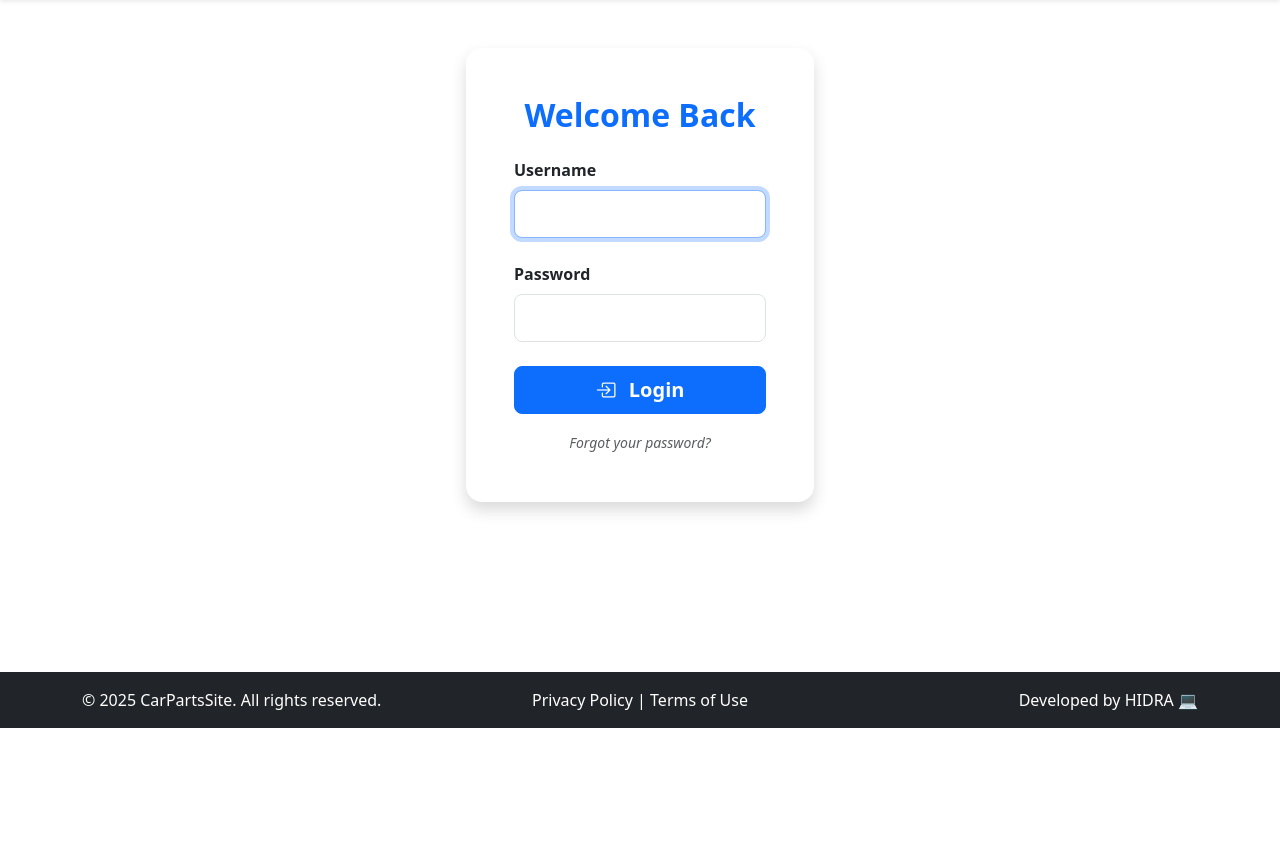
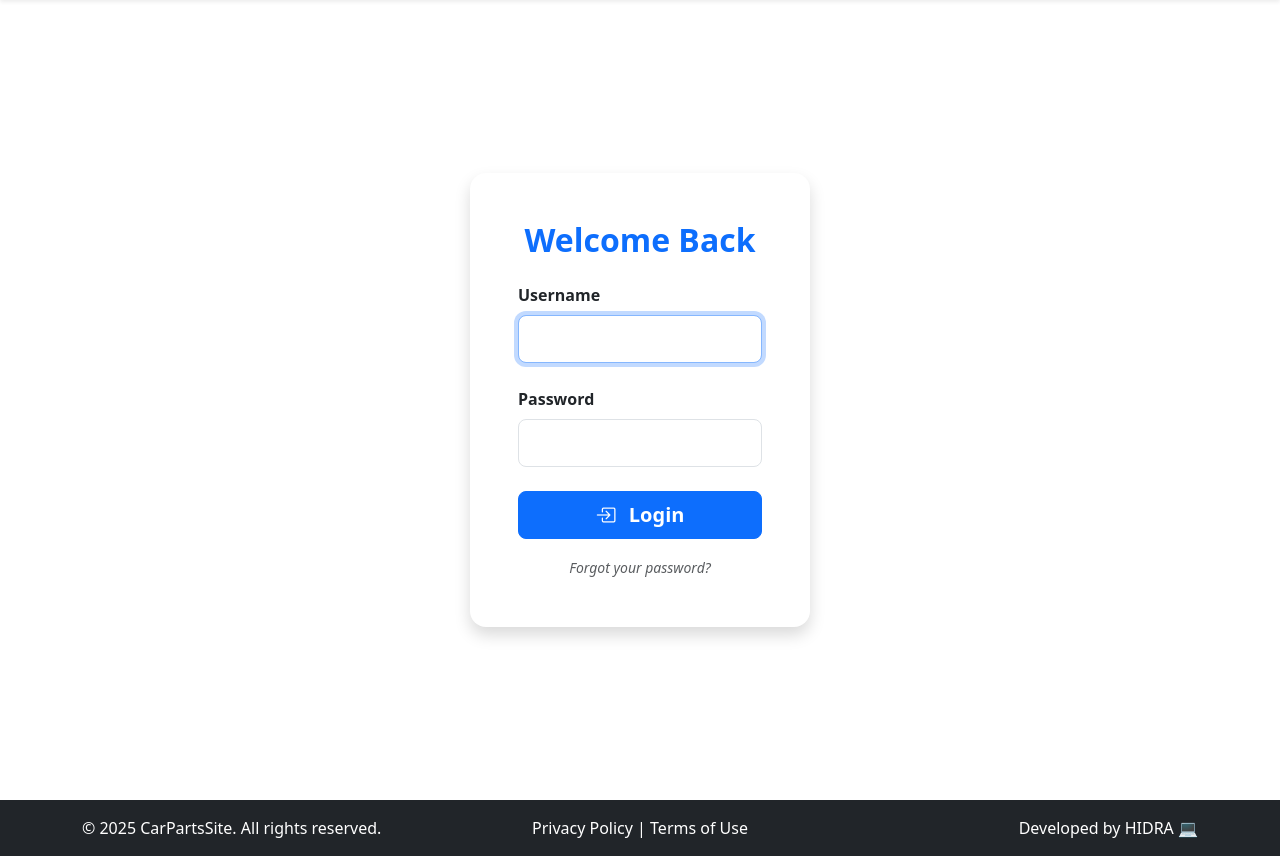
Before and after one commit to hidravneno/CarPartsSitee, a Django app: page /accounts/login/ in a window 1280 px wide. Shown: the part 72-928 px from the top of the page. Before the commit the page ends 800 px from the top, so only its background shows below. Run offline with Django 5.2, Linux system fonts and the light colour scheme; some libraries are stand-ins or nearby versions.

Commit message:
center the login

```diff
--- a/templates/accounts/login.html
+++ b/templates/accounts/login.html
@@ -2,8 +2,8 @@
 {% load widget_tweaks %}
 
 {% block content %}
-  <div class="container mt-5">
-    <div class="row justify-content-center">
+  <div class="container min-vh-100 d-flex align-items-center justify-content-center">
+    <div class="row justify-content-center w-100">
       <div class="col-md-5 col-lg-4">
         <div class="card shadow border-0 rounded-4">
           <div class="card-body p-5">
```
Also changed, not shown: db.sqlite3.
